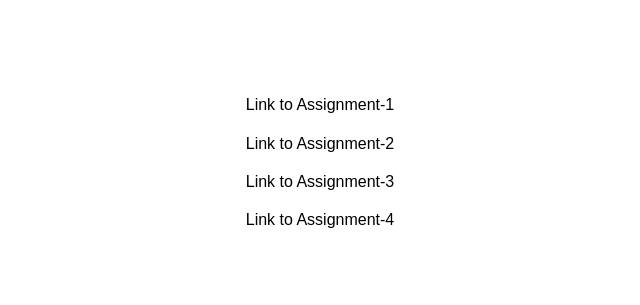
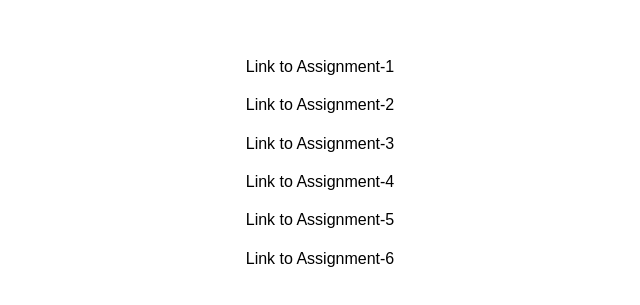
Before and after one commit to FHAT-Techie/Altschool-assignment, a plain HTML site: page index.html in a window 1280 px wide. Shown: the part 237-542 px from the top of the page, without its empty margins (320-960 px from the left). Drawn offline with Linux system fonts and the light colour scheme.

Commit message:
assignment done

```diff
--- a/index.html
+++ b/index.html
@@ -11,5 +11,7 @@
     <a href="./assignment-2.html">Link to Assignment-2</a>
 <a href="./assignment-3.html">Link to Assignment-3</a>
 <a href=" https://sign-up-individual.vercel.app/">Link to Assignment-4</a>
+<a href="https://checkout-page-tau-amber.vercel.app/">Link to Assignment-5</a>
+<a href="https://scissor-orcin.vercel.app/">Link to Assignment-6</a>
 </body>
 </html>
```
